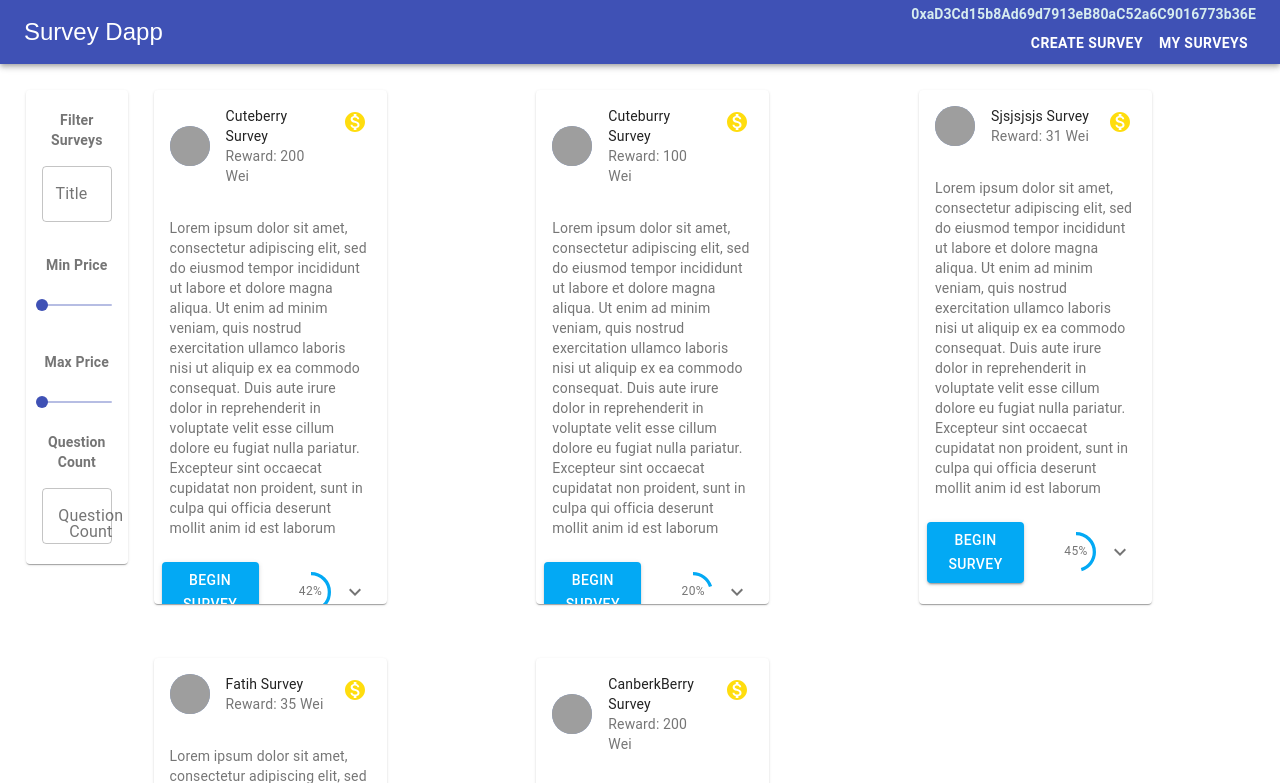
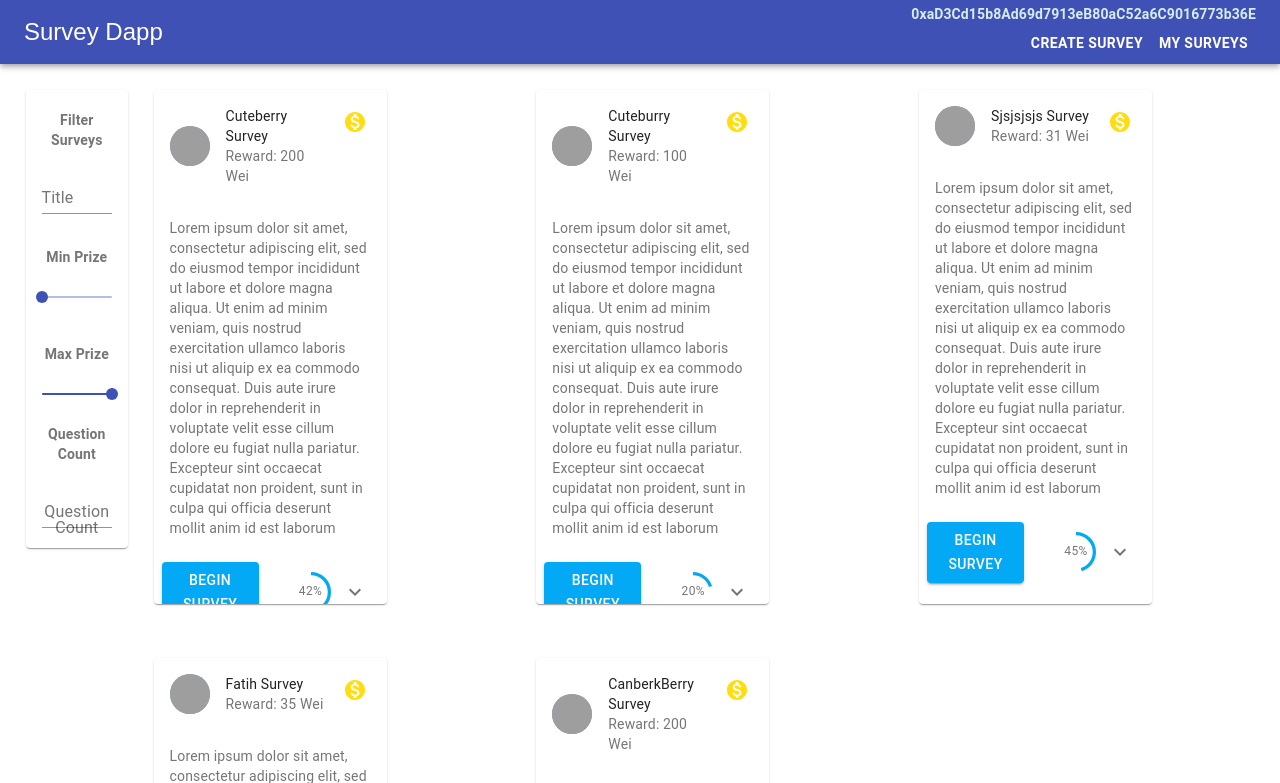
Before and after one commit to canberkkeles/survey_reward, a React app: page / in a window 1280 px wide. Shown: the top 783 px of the page. Built offline with nearby package versions, Linux system fonts and the light colour scheme; grey boxes are pictures that could not be loaded; a web font is replaced by a local one.

Commit message:
Filter functionality implemented

```diff
--- a/src/components/FilterSurveys.js
+++ /dev/null
@@ -1,34 +0,0 @@
-import React from "react";
-import "./FilterSurveys.css";
-import TextField from "@material-ui/core/TextField";
-import Slider from "@material-ui/core/Slider";
-
-const FilterSurveys = (props) => {
-  return (
-    <div className="surveys-filter">
-      &nbsp;
-      <p>Filter Surveys</p>
-      <div className="surveys-filter__control">
-        <TextField label="Title" variant="outlined" />
-        <hr></hr>
-        <p>Min Price</p>
-        <Slider
-          valueLabelDisplay="auto"
-          max={props.maxPrice}
-          defaultValue={0}
-        ></Slider>
-        <hr></hr>
-        <p>Max Price</p>
-        <Slider
-          valueLabelDisplay="auto"
-          defaultValue={props.maxPrice}
-          max={props.maxPrice}
-        ></Slider>
-      </div>
-      <p>Question Count</p>
-      <TextField label="Question Count" variant="outlined" />
-      &nbsp;
-    </div>
-  );
-};
-export default FilterSurveys;
--- a/src/components/Main.js
+++ b/src/components/Main.js
@@ -1,7 +1,6 @@
 import React, { useState } from "react";
 import Navbar from "./UI/Navbar";
-import SurveyCardItems from "./SurveyCardItems";
-import FilterSurveys from "./FilterSurveys";
+import Surveys from "./Surveys/Surveys";
 
 const DUMMY_SURVEYS = [
   {
@@ -60,8 +59,7 @@ const Main = () => {
   return (
     <div>
       <Navbar />
-      <FilterSurveys />
-      <SurveyCardItems surveys={surveys} />
+      <Surveys surveys={surveys} />
     </div>
   );
 };
--- a/src/components/FilterSurveys.css
+++ b/src/components/Surveys/FilterSurveys.css
@@ -1,6 +1,6 @@
 .surveys-filter {
   text-align: center;
-  margin: 2% 2%;
+  margin: 0% 2%;
   color: rgba(0, 0, 0, 0.54);
   padding: 0 1rem;
   max-width: 8%;
@@ -15,7 +15,7 @@
   font-weight: bold;
   line-height: 1.43;
   letter-spacing: 0.01071em;
-  position: fixed;
+  position: absolute;
 }
 .surveys-filter__control {
   display: flex;
--- /dev/null
+++ b/src/components/Surveys/FilterSurveys.js
@@ -0,0 +1,60 @@
+import React from "react";
+import "./FilterSurveys.css";
+import TextField from "@material-ui/core/TextField";
+import Slider from "@material-ui/core/Slider";
+
+const FilterSurveys = (props) => {
+  const maxPrize = props.maxPrize;
+  const maxQuestionCount = props.maxQuestionCount;
+  const titleChangeHandler = (event) => {
+    props.onTitleFilterChange(event.target.value);
+  };
+
+  const minPrizeChangeHandler = (event, value) => {
+    props.onMinPrizeFilterChange(value);
+  };
+
+  const maxPrizeChangeHandler = (event, value) => {
+    props.onMaxPrizeFilterChange(value);
+  };
+
+  const questionCountChangeHandler = (event) => {
+    if (event.target.value === "") {
+      props.onQuestionCountFilterChange(+maxQuestionCount);
+    } else props.onQuestionCountFilterChange(event.target.value);
+  };
+
+  return (
+    <div className="surveys-filter">
+      &nbsp;
+      <p>Filter Surveys</p>
+      <div className="surveys-filter__control">
+        <TextField label="Title" onChange={titleChangeHandler} />
+        <hr></hr>
+        <p>Min Prize</p>
+        <Slider
+          valueLabelDisplay="auto"
+          max={maxPrize}
+          defaultValue={0}
+          onChange={minPrizeChangeHandler}
+        ></Slider>
+        <hr></hr>
+        <p>Max Prize</p>
+        <Slider
+          valueLabelDisplay="auto"
+          defaultValue={maxPrize}
+          max={maxPrize}
+          onChange={maxPrizeChangeHandler}
+        ></Slider>
+      </div>
+      <p>Question Count</p>
+      <TextField
+        type="number"
+        label="Question Count"
+        onChange={questionCountChangeHandler}
+      />
+      &nbsp;
+    </div>
+  );
+};
+export default FilterSurveys;
--- a/src/components/SurveyCardItems.js
+++ b/src/components/Surveys/SurveyCardItems.js
@@ -1,5 +1,5 @@
 import React from "react";
-import SurveyCard from "./UI/SurveyCard";
+import SurveyCard from "../UI/SurveyCard";
 import { makeStyles } from "@material-ui/core/styles";
 
 const useStyles = makeStyles((theme) => ({
--- /dev/null
+++ b/src/components/Surveys/Surveys.js
@@ -0,0 +1,53 @@
+import React, { useState } from "react";
+import SurveyCardItems from "./SurveyCardItems";
+import FilterSurveys from "./FilterSurveys";
+
+const Surveys = (props) => {
+  const surveys = props.surveys;
+  const maxPrize = Math.max(...surveys.map((survey) => +survey.prize));
+  const maxQuestionCount = Math.max(
+    ...surveys.map((survey) => +survey.questionCount)
+  );
+
+  const [titleFilter, setTitleFilter] = useState("");
+  const [minPrizeFilter, setMinPrizeFilter] = useState(0);
+  const [maxPrizeFilter, setMaxPrizeFilter] = useState(maxPrize);
+  const [questionCountFilter, setQuestionCountFilter] = useState(
+    maxQuestionCount
+  );
+
+  const titleFilterChangeHandler = (filter) => {
+    setTitleFilter(filter);
+  };
+  const minPrizeFilterChangeHandler = (filter) => {
+    setMinPrizeFilter(filter);
+  };
+  const maxPrizeFilterChangeHandler = (filter) => {
+    setMaxPrizeFilter(filter);
+  };
+  const questionCountFilterChangeHandler = (filter) => {
+    setQuestionCountFilter(filter);
+  };
+  const filteredSurveys = surveys.filter((survey) => {
+    return (
+      survey.title.toUpperCase().indexOf(titleFilter.toUpperCase()) === 0 &&
+      (+survey.prize >= minPrizeFilter && +survey.prize <= maxPrizeFilter) &&
+      +survey.questionCount <= questionCountFilter
+    );
+  });
+
+  return (
+    <div>
+      <FilterSurveys
+        maxPrize={maxPrize}
+        maxQuestionCount={maxQuestionCount}
+        onTitleFilterChange={titleFilterChangeHandler}
+        onMinPrizeFilterChange={minPrizeFilterChangeHandler}
+        onMaxPrizeFilterChange={maxPrizeFilterChangeHandler}
+        onQuestionCountFilterChange={questionCountFilterChangeHandler}
+      />
+      <SurveyCardItems surveys={filteredSurveys} />
+    </div>
+  );
+};
+export default Surveys;
```
